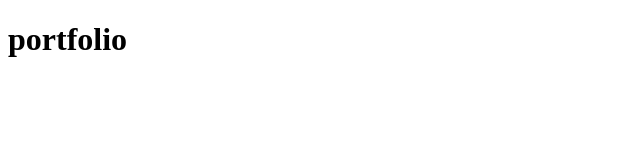
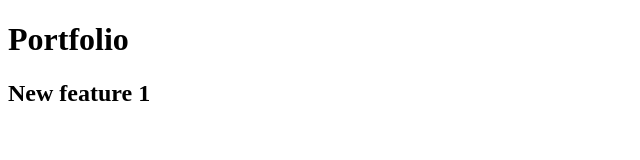
Before and after one commit to haley1-dev/Portfolio, a plain HTML site: page index.html in a window 1280 px wide. Shown: the whole page, without its empty margins (0-640 px from the left). Drawn offline with Linux system fonts and the light colour scheme.

Commit message:
Added features

```diff
--- a/index.html
+++ b/index.html
@@ -6,6 +6,7 @@
     <title>Haley Lind</title>
 </head>
 <body>
-    <h1>portfolio</h1>
+    <h1> Portfolio </h1>
+    <h2> New feature 1 </h2>
 </body>
 </html>
```
